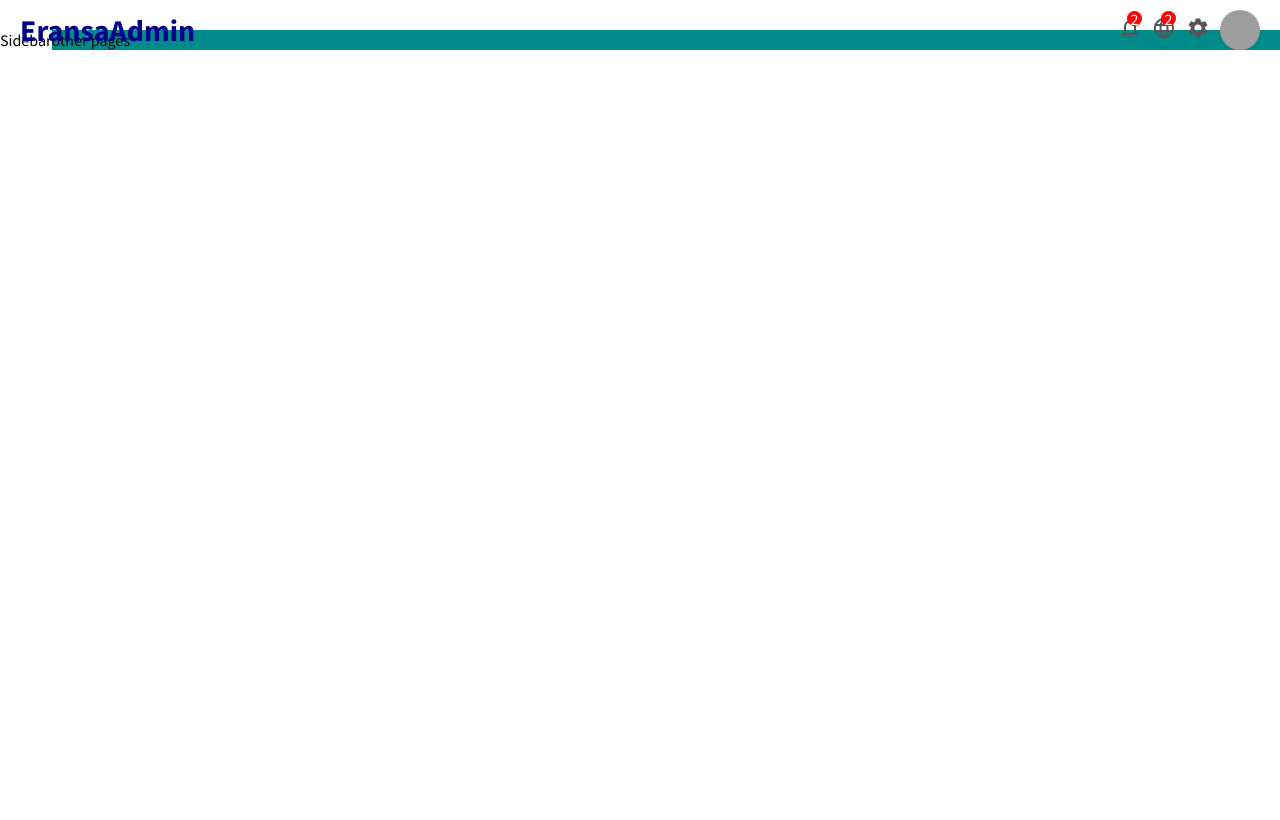
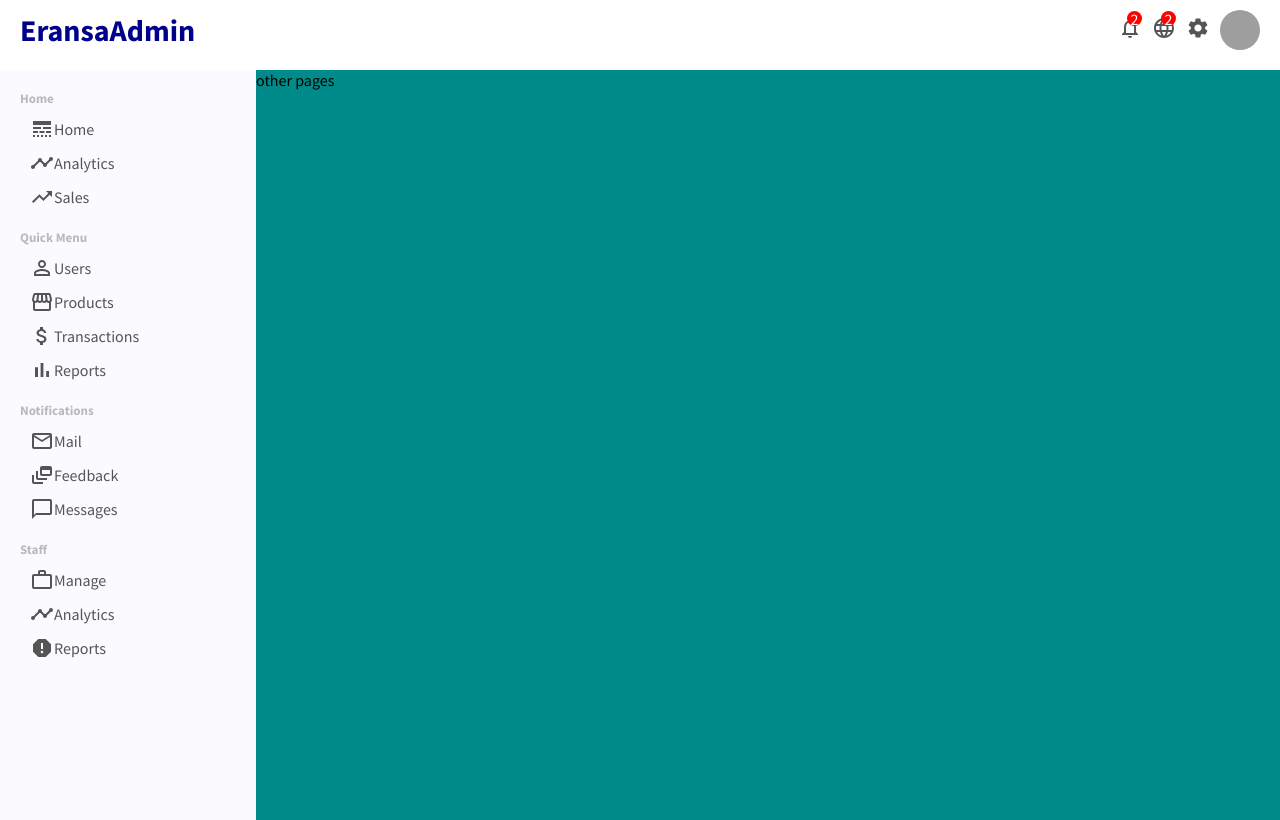
Before and after one commit to eransafadel/Admin-Panel, a React (Create React App) app: page /users in a window 1280 px wide. Built offline with nearby package versions, Linux system fonts and the light colour scheme; grey boxes are pictures that could not be loaded.

Commit message:
Mysidebar and SidebarBuilder works Great with map

```diff
--- a/src/App.js
+++ b/src/App.js
@@ -1,6 +1,6 @@
 import React from "react";
 import Topbar from './components/topbar/Topbar';
-import Sidebar from "./components/sidebar/Sidebar";
+import MySidebar from "./components/sidebar/MySidebar";
 import "./app.css";
 
 
@@ -9,7 +9,7 @@ function App() {
     <div>
     <Topbar/>
     <div className="container">
-      <Sidebar/>
+      <MySidebar/>
       <div className="others">
       other pages
       </div>
--- a/src/app.css
+++ b/src/app.css
@@ -3,6 +3,7 @@
 }
 
 .others{
-    flex:1;
+    margin-top: 40px;
+    flex:4;
     background-color:darkcyan;
 }
--- /dev/null
+++ b/src/components/data/data.js
@@ -0,0 +1,52 @@
+import {
+  LineStyle,
+  Timeline,
+  TrendingUp,
+  PermIdentity,
+  Storefront,
+  AttachMoney,
+  BarChart,
+  MailOutline,
+  DynamicFeed,
+  ChatBubbleOutline,
+  WorkOutline,
+  Report,
+} from "@material-ui/icons";
+
+const data = [
+  {
+    title: "Home",
+    item: [
+      { icon: LineStyle, name: "Home" },
+      { icon: Timeline, name: "Analytics" },
+      { icon: TrendingUp, name: "Sales" },
+    ],
+  },
+  {
+    title: "Quick Menu",
+    item: [
+      { icon: PermIdentity, name: "Users" },
+      { icon: Storefront, name: "Products" },
+      { icon: AttachMoney, name: "Transactions" },
+      { icon: BarChart, name: "Reports" },
+    ],
+
+  },
+  { title: "Notifications",
+    item: [
+      { icon: MailOutline , name: "Mail" },
+      { icon: DynamicFeed , name: "Feedback" },
+      { icon: ChatBubbleOutline , name: "Messages" },
+    ],
+  },
+  { title: "Staff",
+    item: [
+      { icon: WorkOutline  , name: "Manage" },
+      { icon: Timeline  , name: "Analytics" },
+      { icon: Report  , name: "Reports" },
+    ],
+
+  },
+];
+
+export default data;
--- /dev/null
+++ b/src/components/sidebar/MySidebar.jsx
@@ -0,0 +1,37 @@
+import React from "react";
+import "./mySidebar.css";
+// import {
+//   LineStyle,
+//   Timeline,
+//   TrendingUp,
+//   PermIdentity,
+//   Storefront,
+//   AttachMoney,
+//   BarChart,
+//   MailOutline,
+//   DynamicFeed,
+//   ChatBubbleOutline,
+//   WorkOutline,
+//   Report,
+// } from "@material-ui/icons";
+
+import items from "../data/data";
+import SidebarBuilder from "./SidebarBuilder";
+const MySidebar = () => {
+//   const myItem = [
+//     { icon: LineStyle, name: "Home" },
+//     { icon:Timeline, name: "Analytics" },
+//     { icon:TrendingUp, name: "Sales" },
+//   ];
+console.log(items);
+
+  return (
+    <div className="sidebar">
+      <div className="sidebarWrapper">
+        {items.map((n,index)=> <SidebarBuilder key={index} Item={n.item} title={n.title}/>)}
+      </div>
+    </div>
+  );
+};
+
+export default MySidebar;
--- a/src/components/sidebar/Sidebar.jsx
+++ /dev/null
@@ -1,9 +0,0 @@
-import React from 'react'
-
-const Sidebar = () => {
-  return (
-    <div>Sidebar</div>
-  )
-}
-
-export default Sidebar
--- /dev/null
+++ b/src/components/sidebar/SidebarBuilder.jsx
@@ -0,0 +1,25 @@
+import React from "react";
+import "./sidebarBuilder.css";
+
+const SidebarBuilder = ({ Item, title }) => {
+  return (
+    <div className="sidebarMenu">
+      <h3 className="sidebarTitle">{title}</h3>
+      <ul className="sidebarList">
+        {Item.map((n, index) => {
+          const Icon = n.icon;
+          const name = n.name;
+
+          return (
+            <li key={index} className="sidebarListItem">
+              <Icon />
+              {name}
+            </li>
+          );
+        })}
+      </ul>
+    </div>
+  );
+};
+
+export default SidebarBuilder;
--- /dev/null
+++ b/src/components/sidebar/mySidebar.css
@@ -0,0 +1,14 @@
+.sidebar{
+    margin-top:40px;
+    flex:1;
+    height: calc(100vh - 50px);
+    background-color:rgb(251, 251, 255);
+    position: sticky;
+    top: 50px;
+}
+
+.sidebarWrapper{
+    padding:20px;
+    color:#555;
+
+}
--- a/src/components/sidebar/sidebar.css
+++ /dev/null
@@ -1,3 +0,0 @@
-.sidebar{
-    flex:1;
-}
--- /dev/null
+++ b/src/components/sidebar/sidebarBuilder.css
@@ -0,0 +1,33 @@
+
+
+.sidebarMenu{
+    margin-bottom: 10px;
+}
+
+.sidebarTitle {
+    font-size: 13px;
+    color: rgb(187, 186, 186);
+  }
+
+  .sidebarList {
+    list-style: none;
+    padding: 5px;
+  }
+
+  .sidebarListItem {
+    padding: 5px;
+    cursor: pointer;
+    display: flex;
+    align-items: center;
+    border-radius: 10px;
+  }
+
+.sidebarListItem.active,
+.sidebarListItem:hover {
+  background-color: rgb(240, 240, 255);
+}
+
+.sidebarIcon{
+    margin-right: 5px;
+    font-size: 20px !important;
+}
```
